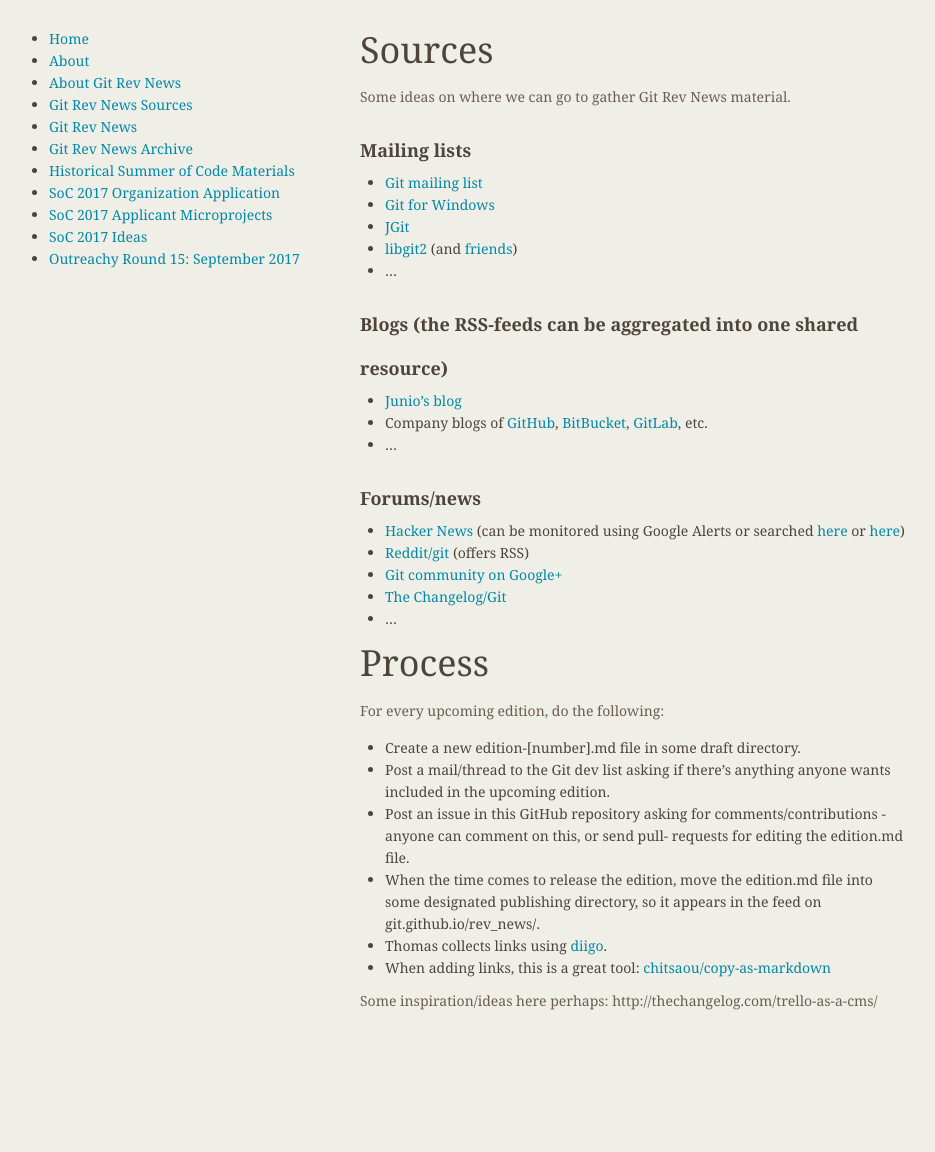
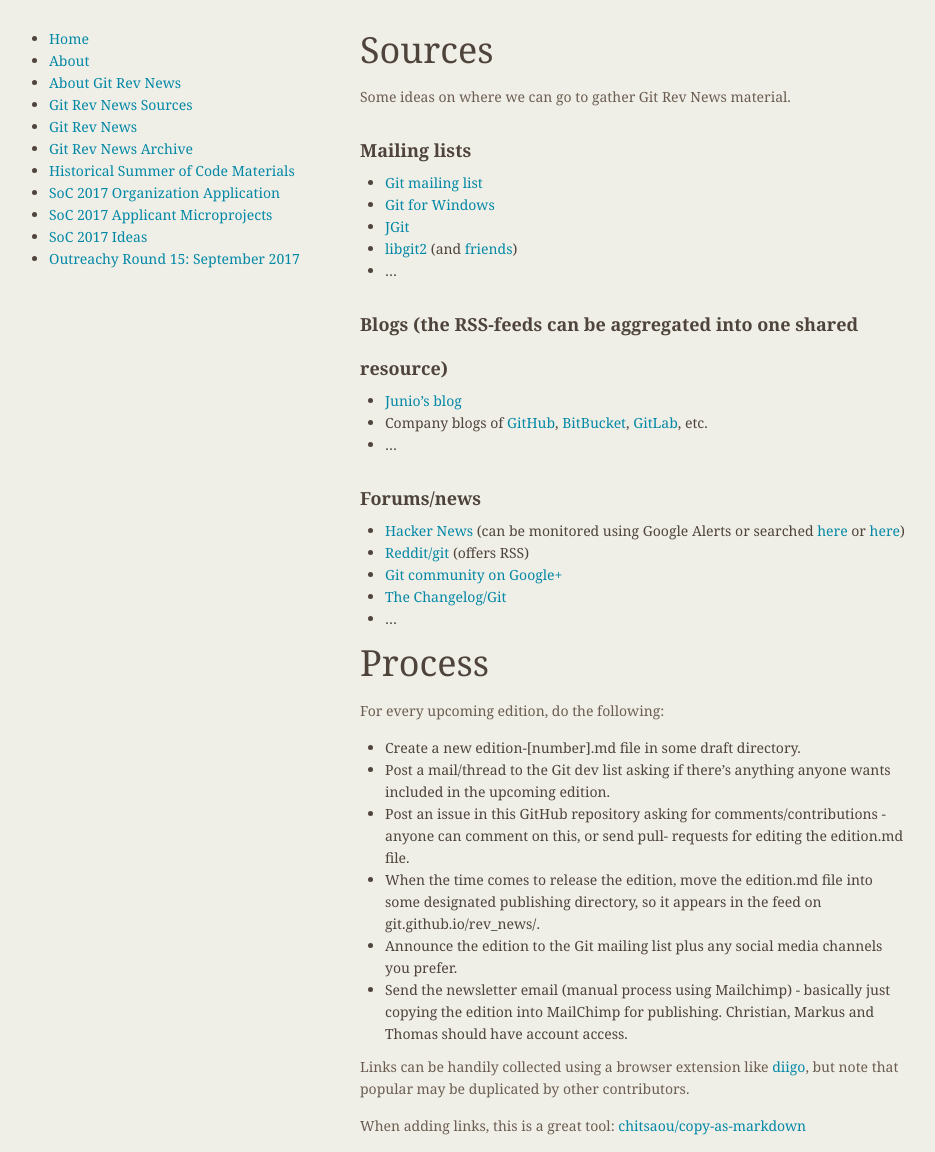
Before and after one commit to git/git.github.io, a Jekyll site: the page built from rev_news/news_sources.md, in a window 1280 px wide. Shown: the whole page, without its empty margins (174-1109 px from the left). Built offline with Jekyll 4.4.1, drawn with Linux system fonts in a browser that asks for light colours; before the commit the page ends 1027 px from its top, so only the background shows below that.

Commit message:
revnews: Update the process description
Mention Mailchimp, fix archive link. Improve wording.

```diff
--- a/rev_news/news_sources.md
+++ b/rev_news/news_sources.md
@@ -9,7 +9,7 @@
 
 ## Mailing lists
 
-* [Git mailing list](http://thread.gmane.org/gmane.comp.version-control.git/)
+* [Git mailing list](https://public-inbox.org/git/)
 * [Git for Windows](https://groups.google.com/forum/#!forum/msysgit)
 * [JGit](https://dev.eclipse.org/mailman/listinfo/jgit-dev)
 * [libgit2](https://libgit2.github.com/) (and [friends](https://github.com/libgit2))
@@ -44,7 +44,9 @@
 * When the time comes to release the edition, move the edition.md file
   into some designated publishing directory, so it appears in
   the feed on git.github.io/rev_news/.
-* Thomas collects links using [diigo](https://www.diigo.com/user/Tfnico/gitrevnews).
-* When adding links, this is a great tool: [chitsaou/copy-as-markdown](https://github.com/chitsaou/copy-as-markdown/)
+* Announce the edition to the Git mailing list plus any social media channels you prefer.
+* Send the newsletter email (manual process using Mailchimp) - basically just copying the edition into MailChimp for publishing. Christian, Markus and Thomas should have account access.
 
-Some inspiration/ideas here perhaps: http://thechangelog.com/trello-as-a-cms/
+Links can be handily collected using a browser extension like [diigo](https://www.diigo.com/user/Tfnico/gitrevnews), but note that popular may be duplicated by other contributors.
+
+When adding links, this is a great tool: [chitsaou/copy-as-markdown](https://github.com/chitsaou/copy-as-markdown/)
```
